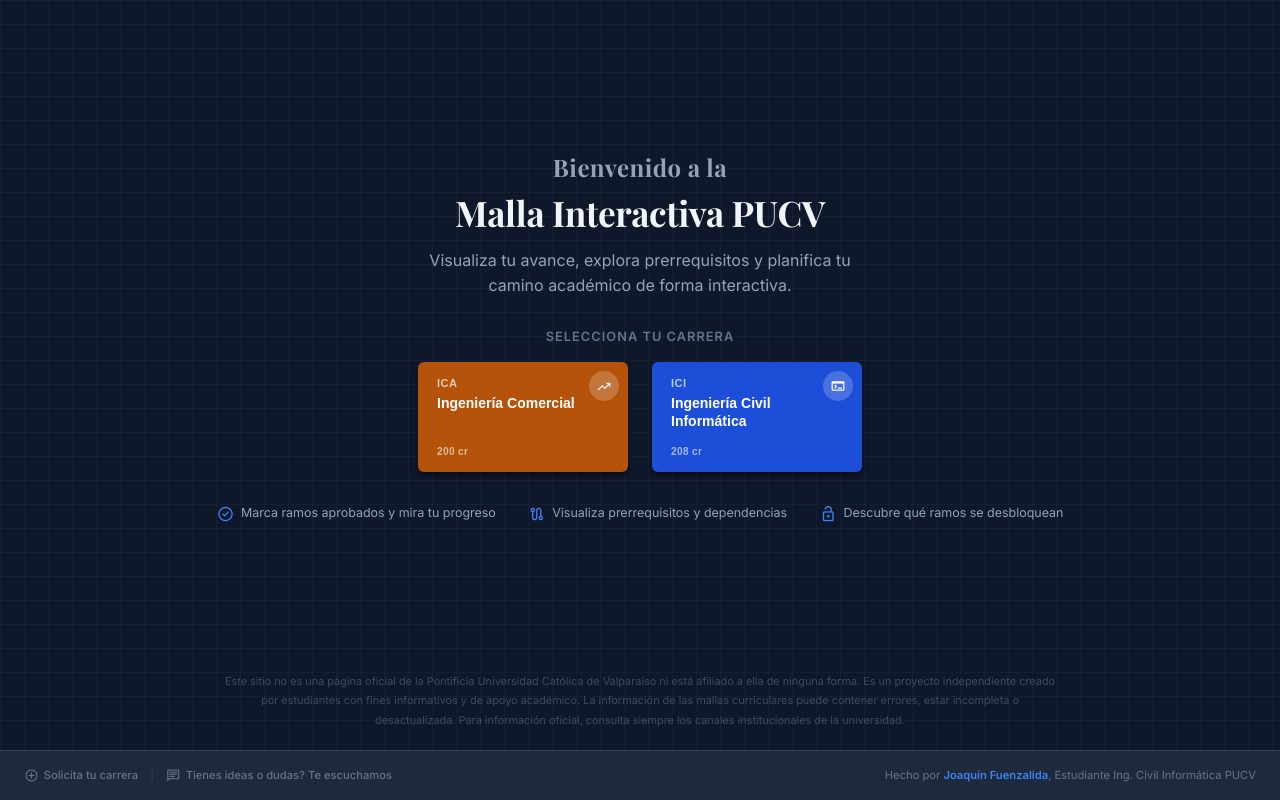
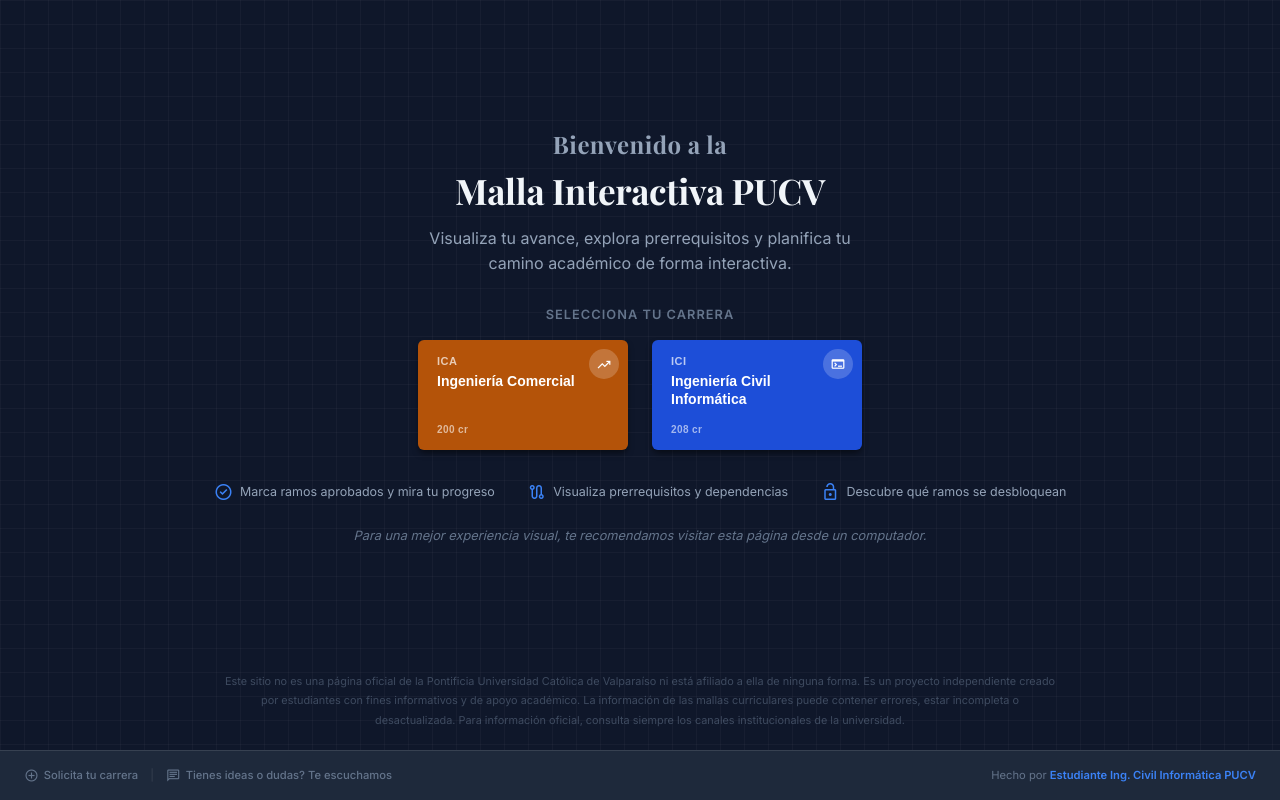
Before and after one commit to JoakoFuenzalida/malla-icomercial, a React (Vite) app: page / in a window 1280 px wide. Built offline with nearby package versions, Linux system fonts and the light colour scheme.

Commit message:
mejoras esteticas del hud

```diff
--- a/src/App.css
+++ b/src/App.css
@@ -37,12 +37,14 @@
   line-height: 1.5;
   -webkit-font-smoothing: antialiased;
   min-height: 100vh;
+  overflow-x: hidden;
 }
 
 .app {
   min-height: 100vh;
   display: flex;
   flex-direction: column;
+  overflow-x: hidden;
 }
 
 /* - Header (Top Nav) - */
@@ -1648,6 +1650,19 @@
   z-index: 4;
 }
 
+.career-feature-icon {
+  color: var(--accent);
+  font-size: 1.25rem;
+}
+
+.pc-recommendation {
+  color: var(--text-muted);
+  font-size: 0.8rem;
+  text-align: center;
+  margin-top: 1.5rem;
+  font-style: italic;
+}
+
 /* - Career Disclaimer - */
 .career-disclaimer {
   font-size: 0.68rem;
@@ -1755,6 +1770,7 @@
 /* - Mode Toggle - */
 .mode-toggle-wrapper {
   display: flex;
+  flex-wrap: wrap;
   align-items: center;
   gap: 1rem;
   margin-top: 0.5rem;
--- a/src/App.jsx
+++ b/src/App.jsx
@@ -72,8 +72,9 @@
       <h2 className="tutorial-title">Bienvenido a la Malla Interactiva</h2>
       <p className="tutorial-desc">Cada asignatura se representa con un recuadro como este. Pasa el mouse por las etiquetas o el recuadro para descubrir cada elemento.</p>
 
-      <div className="tut-intro-stage">
-        <div
+      <div className="tut-stage-wrapper">
+        <div className="tut-intro-stage">
+          <div
           className={`tut-intro-label tut-intro-label-left ${active === "sigla" ? "is-active" : ""}`}
           style={{ top: 78 }}
           onMouseEnter={() => setActive("sigla")}
@@ -172,6 +173,7 @@
             );
           })}
         </svg>
+        </div>
       </div>
 
       <div className="tut-info-box">
@@ -284,7 +286,7 @@
               <span className="tut-demo-cr">4 cr</span>
             </div>
           </div>
-          <span className="tut-demo-label tut-demo-label-dim">Atenuado</span>
+          <span className="tut-demo-label">Atenuado</span>
         </div>
       </div>
 
@@ -398,6 +400,10 @@
             <span>Descubre qué ramos se desbloquean</span>
           </div>
         </div>
+
+        <p className="pc-recommendation">
+          Para una mejor experiencia visual, te recomendamos visitar esta página desde un computador.
+        </p>
       </div>
       <p className="career-disclaimer">
         Este sitio no es una página oficial de la Pontificia Universidad Católica de Valparaíso ni está afiliado a ella de ninguna forma. Es un proyecto independiente creado por estudiantes con fines informativos y de apoyo académico. La información de las mallas curriculares puede contener errores, estar incompleta o desactualizada. Para información oficial, consulta siempre los canales institucionales de la universidad.
@@ -416,7 +422,7 @@
             </a>
           </div>
           <span className="footer-copy">
-            Hecho por <a href="https://github.com/JoakoFuenzalida" target="_blank" rel="noopener noreferrer" className="footer-link">Joaquín Fuenzalida</a>, Estudiante Ing. Civil Informática PUCV
+            Hecho por <a href="https://github.com/JoakoFuenzalida" target="_blank" rel="noopener noreferrer" className="footer-link">Estudiante Ing. Civil Informática PUCV</a>
           </span>
         </div>
       </footer>
@@ -878,7 +884,7 @@
           </div>
           <span className="footer-copy malla-footer-career">{careerConfig.name} PUCV</span>
           <span className="footer-copy">
-            Hecho por <a href="https://github.com/JoakoFuenzalida" target="_blank" rel="noopener noreferrer" className="footer-link">Joaquín Fuenzalida</a>, Estudiante Ing. Civil Informática PUCV
+            Hecho por <a href="https://github.com/JoakoFuenzalida" target="_blank" rel="noopener noreferrer" className="footer-link">Estudiante Ing. Civil Informática PUCV</a>
             <button className="easter-trigger" onClick={() => setShowEaster(true)} aria-label="Easter egg">♥</button>
           </span>
         </div>
```
